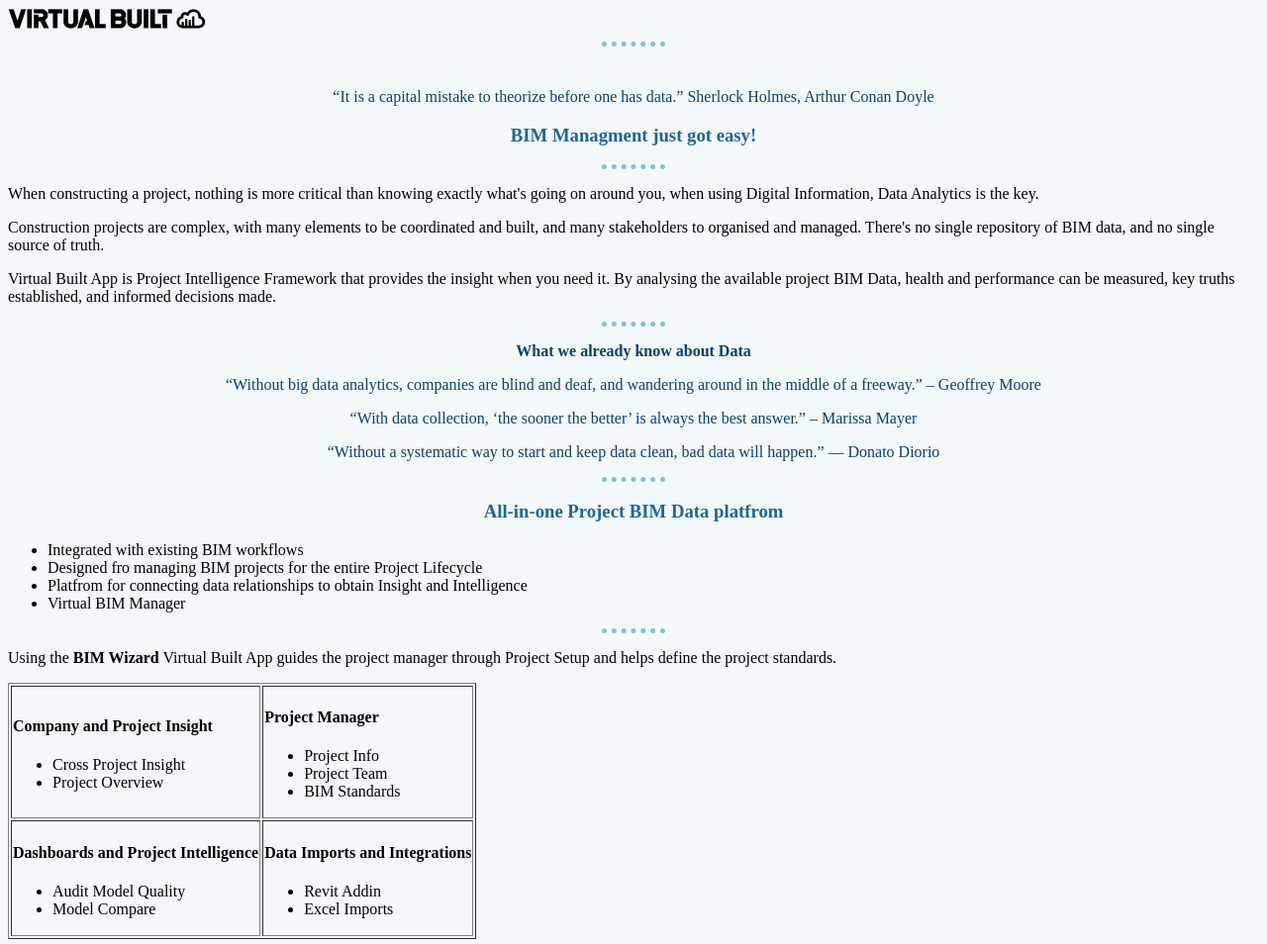
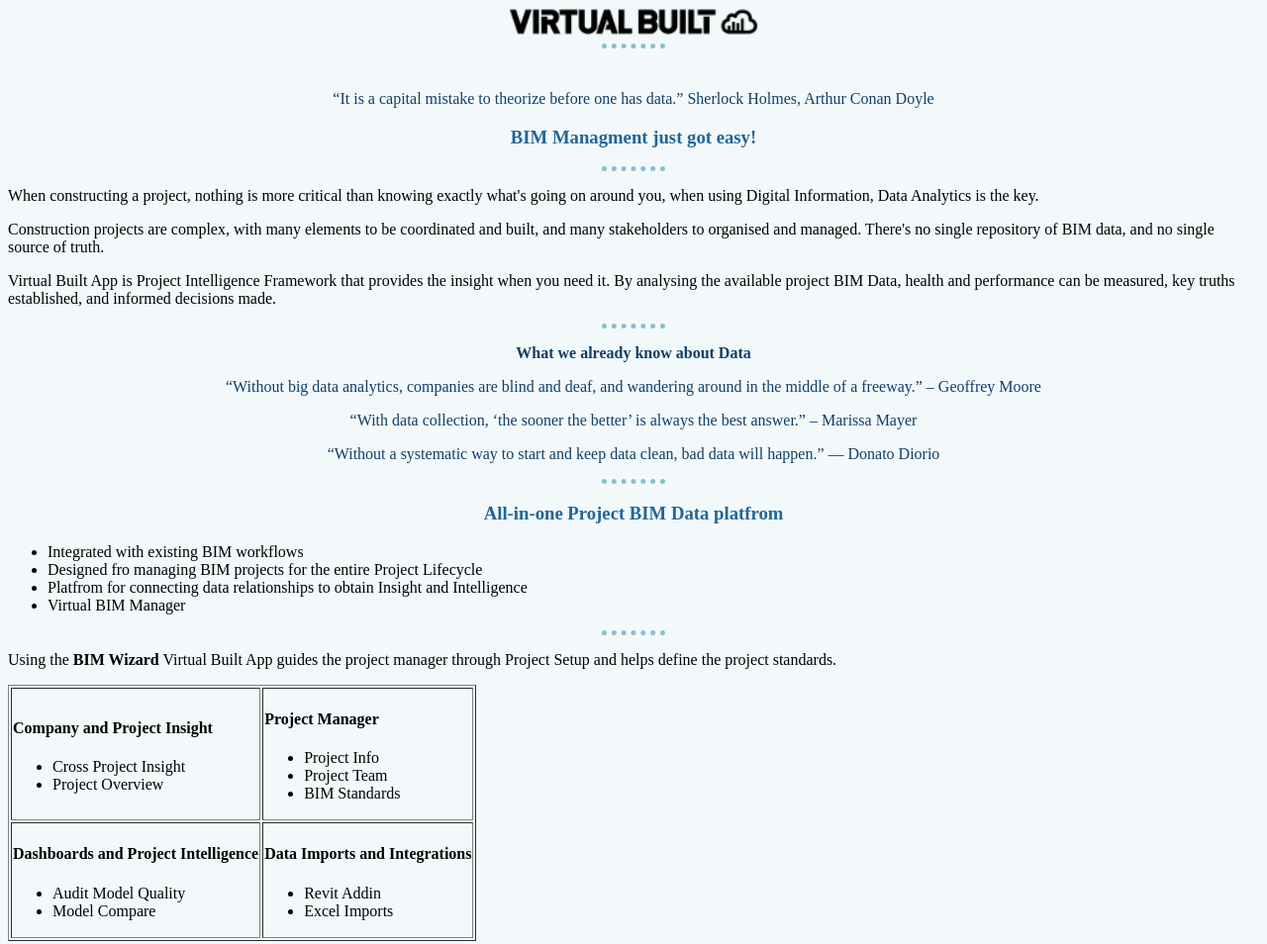
Before and after one commit to MichaelClothier/virtual-built-app, a plain HTML site: page index.html in a window 1280 px wide. Shown: the top 954 px of the page at 99% size. Drawn offline with Linux system fonts and the light colour scheme.

Commit message:
Modified Title Image

```diff
--- a/css/styles.css
+++ b/css/styles.css
@@ -9,7 +9,6 @@
   border-style: none;
   border-top-style: dotted;
   border-width: 5px;
-  height: 0px;
   width: 5%;
 }
 
@@ -25,7 +24,12 @@
   text-align: center;
 }
 
-
+.header {
+    display: block;
+    margin-left: auto;
+    margin-right: auto;
+    width: 20%;
+}
 /****************ID SELECTOR*************/
 
 /*****************NOTES
--- a/index.html
+++ b/index.html
@@ -8,7 +8,7 @@
 </head>
 
 <body>
-  <img src="images/VirtualBuiltAppLogo.png">
+  <img class="header" src="images/VirtualBuiltAppLogo.png">
   <hr>
   <br>
   <p class="quotes">“It is a capital mistake to theorize before one has data.” Sherlock Holmes, Arthur Conan Doyle</p>
```
